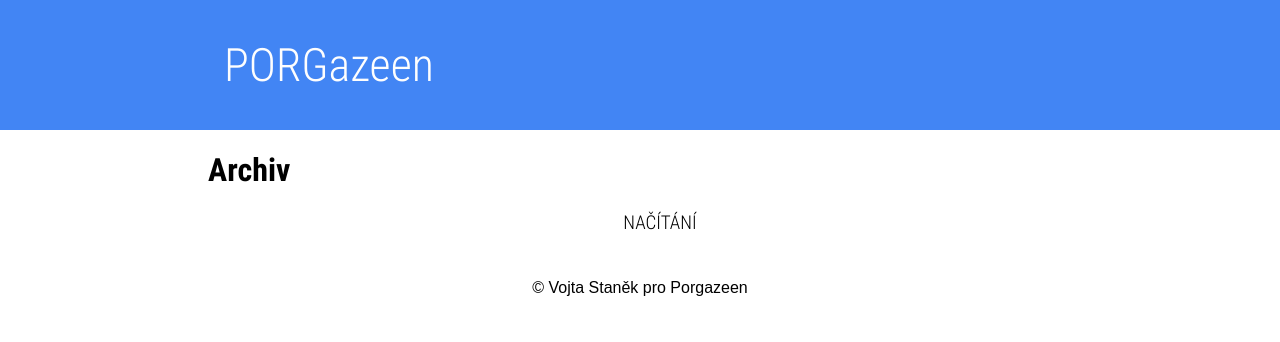
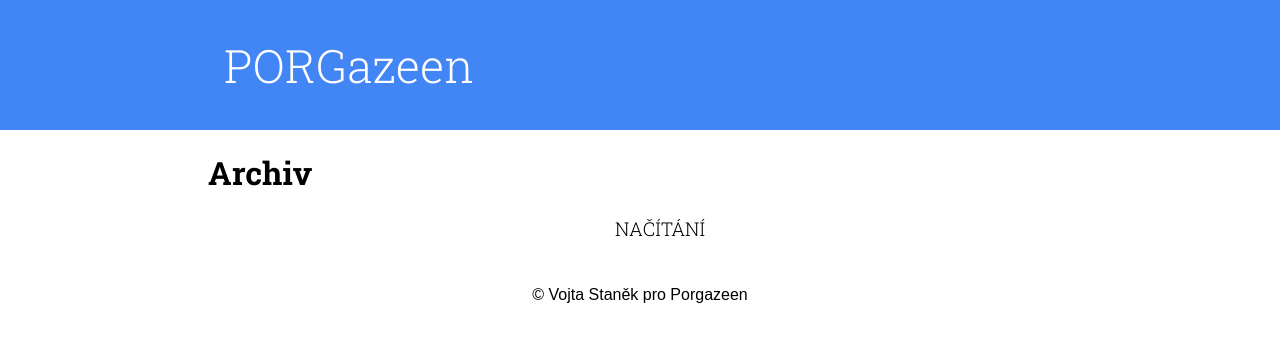
Before and after one commit to Cactucs/porgazeen, a website: page app/index.html in a window 1280 px wide. Drawn offline with nearby package versions, Linux system fonts and the light colour scheme; files that its build step writes are made by us from their sources; no server answers.

Commit message:
Change font to serif: Roboto Slab

```diff
--- a/app/styles/main.scss
+++ b/app/styles/main.scss
@@ -24,7 +24,7 @@ body {
 
 body {
   position: relative;
-  font-family: 'Roboto Condensed', Helvetica, Arial, sans-serif;
+  font-family: 'Roboto Slab', serif;
   font-weight: 300;
   background-color: #fff;
   box-sizing: border-box;
@@ -318,50 +318,4 @@ main {
   }
 }
 
-@font-face {
-  font-family: 'Roboto Condensed';
-  font-style: normal;
-  font-weight: 300;
-  src: url(/fonts/RobotoCondensed-Light.eot);
-  src: local('Roboto Condensed Light'), local('RobotoCondensed-Light'), url(/fonts/RobotoCondensed-Light.eot) format('embedded-opentype'), url(/fonts/RobotoCondensed-Light.woff) format('woff');
-}
-
-@font-face {
-  font-family: 'Roboto Condensed';
-  font-style: normal;
-  font-weight: 400;
-  src: url(/fonts/RobotoCondensed-Regular.eot);
-  src: local('Roboto Condensed Regular'), local('RobotoCondensed-Regular'), url(/fonts/RobotoCondensed-Regular.eot) format('embedded-opentype'), url(/fonts/RobotoCondensed-Regular.woff) format('woff');
-}
-
-@font-face {
-  font-family: 'Roboto Condensed';
-  font-style: normal;
-  font-weight: 700;
-  src: url(/fonts/RobotoCondensed-Bold.eot);
-  src: local('Roboto Condensed Regular'), local('RobotoCondensed-Bold'), url(/fonts/RobotoCondensed-Bold.eot) format('embedded-opentype'), url(/fonts/RobotoCondensed-Bold.woff) format('woff');
-}
-
-@font-face {
-  font-family: 'Roboto Condensed';
-  font-style: italic;
-  font-weight: 300;
-  src: url(/fonts/RobotoCondensed-LightItalic.eot);
-  src: local('Roboto Condensed Light Italic'), local('RobotoCondensed-LightItalic'), url(/fonts/RobotoCondensed-LightItalic.eot) format('embedded-opentype'), url(/fonts/RobotoCondensed-LightItalic.woff) format('woff');
-}
-
-@font-face {
-  font-family: 'Roboto Condensed';
-  font-style: italic;
-  font-weight: 400;
-  src: url(/fonts/RobotoCondensed-Italic.eot);
-  src: local('Roboto Condensed Italic'), local('RobotoCondensed-Italic'), url(/fonts/RobotoCondensed-Italic.eot) format('embedded-opentype'), url(/fonts/RobotoCondensed-Italic.woff) format('woff');
-}
-
-@font-face {
-  font-family: 'Roboto Condensed';
-  font-style: italic;
-  font-weight: 700;
-  src: url(/fonts/RobotoCondensed-BoldItalic.eot);
-  src: local('Roboto Condensed Bold Italic'), local('RobotoCondensed-BoldItalic'), url(/fonts/RobotoCondensed-BoldItalic.eot) format('embedded-opentype'), url(/fonts/RobotoCondensed-BoldItalic.woff) format('woff');
-}
+@import url(http://fonts.googleapis.com/css?family=Roboto+Slab:300,700,400&subset=latin,latin-ext);
```
